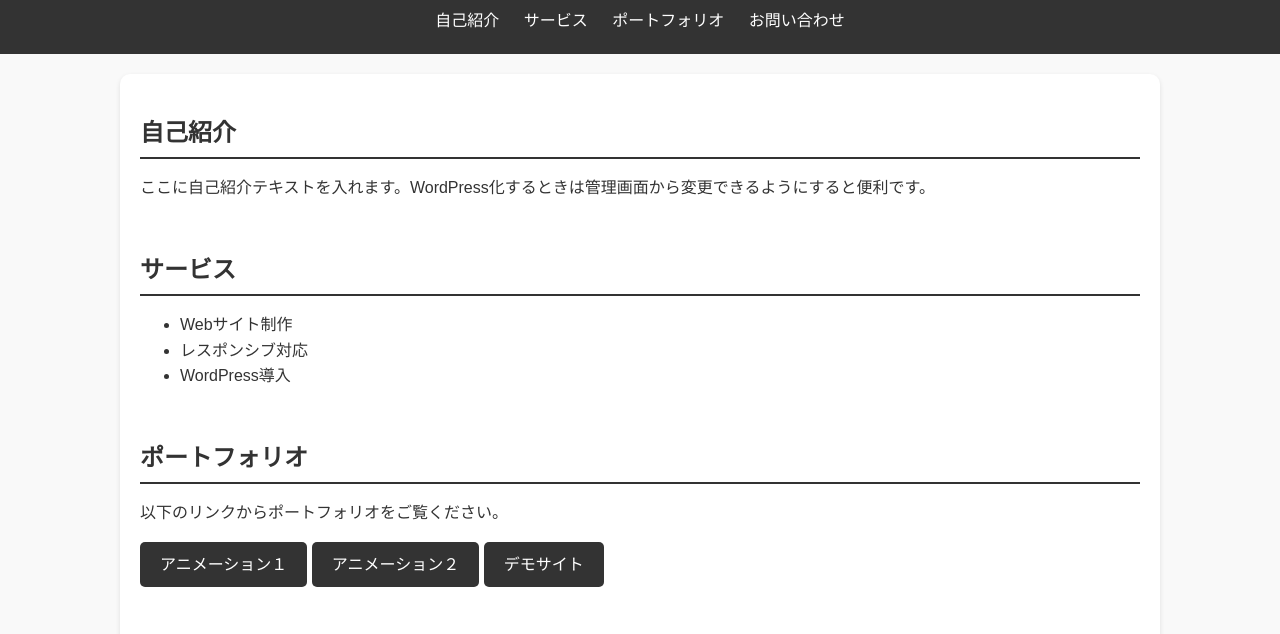
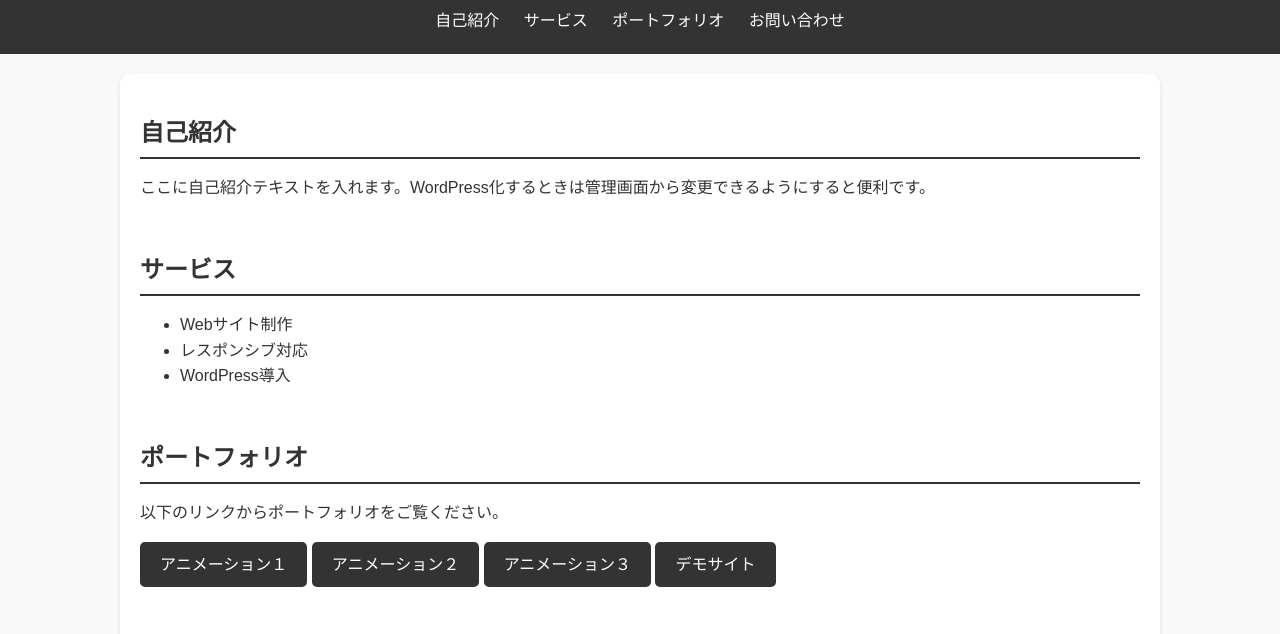
Before and after one commit to portfolio-afk/portfolio4, a plain HTML site: page index.html in a window 1280 px wide. Shown: the part 106-740 px from the top of the page. Drawn offline with Linux system fonts and the light colour scheme.

Commit message:
Update index.html

```diff
--- a/index.html
+++ b/index.html
@@ -92,6 +92,7 @@
       <p>以下のリンクからポートフォリオをご覧ください。</p>
       <a href="https://portfolio-afk.github.io/portfolio1/" class="btn">アニメーション１</a>
       <a href="https://portfolio-afk.github.io/portfolio1.1/" class="btn">アニメーション２</a>
+      <a href="https://portfolio-afk.github.io/portfolio2.1/" class="btn">アニメーション３</a>
       <a href="https://portfolio-afk.github.io/portfolio2/" class="btn">デモサイト</a>
     </section>
 
```
